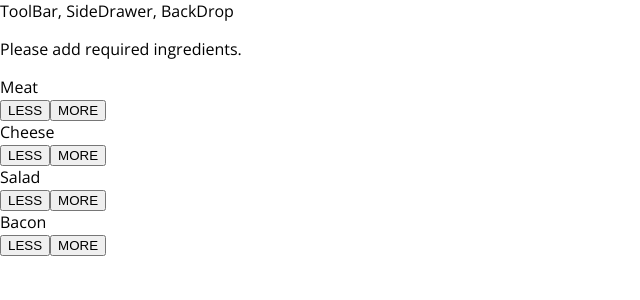
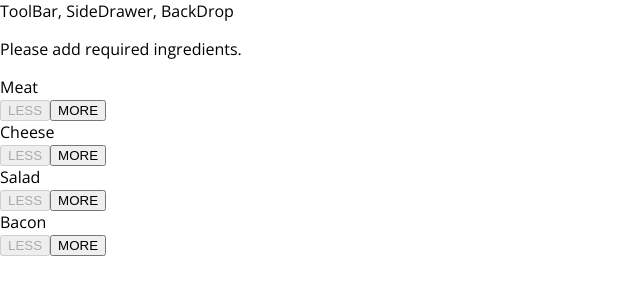
Before and after one commit to vaskarsarma/myburgerapp, a React app: page / in a window 1280 px wide. Shown: the top 300 px of the page, without its empty margins (0-640 px from the left). Built offline with nearby package versions, Linux system fonts and the light colour scheme.

Commit message:
Added handler to handle ingredient state +, - etc.

```diff
--- a/src/components/Burger/BuildControls/BuildControl/BuildControl.js
+++ b/src/components/Burger/BuildControls/BuildControl/BuildControl.js
@@ -5,8 +5,12 @@ const buildControl = (props) =>{
     return(
         <div className={classes.BuildControl}>
             <div className={classes.Label}>{props.Labels}</div>
-            <button className={classes.Less}>LESS</button>
-            <button className={classes.More}>MORE</button>
+            <button
+                className={classes.Less}
+                onClick={props.Removed}
+                disabled={props.disabled}
+                >LESS</button>
+            <button className={classes.More} onClick={props.Added}>MORE</button>
         </div>
     )
 };
--- a/src/components/Burger/BuildControls/BuildControls.js
+++ b/src/components/Burger/BuildControls/BuildControls.js
@@ -14,7 +14,13 @@ const buildControls =(props) =>{
         <div className={classes.BuildControls}>
             {
                 controls.map(ctrl => (
-                    <BuildControl key={ctrl.label} Labels={ctrl.label} />
+                    <BuildControl
+                    key={ctrl.label}
+                    Labels={ctrl.label}
+                    Added={() => props.addIngredient(ctrl.type)}
+                    Removed={()=>props.removeIngredient(ctrl.type)}
+                    disabled={props.disabled[ctrl.type]}
+                    />
                 ))
             }
         </div>
--- a/src/components/Burger/Burger.css
+++ b/src/components/Burger/Burger.css
@@ -3,6 +3,7 @@
     margin: auto;
     height: 250px;
     /* overflow: scroll; */
+    overflow: scroll;
     text-align: center;
     font-weight: bold;
     font-size: 1.2rem;
--- a/src/containers/BurgerBuilder/BurgerBuilder.js
+++ b/src/containers/BurgerBuilder/BurgerBuilder.js
@@ -3,21 +3,73 @@ import AUX from "../../hoc/hoc-aux";
 import Burger from "../../components/Burger/Burger";
 import BurgerControls from "../../components/Burger/BuildControls/BuildControls";
 
+const INGREDIENT_PRICE = {
+  salad: 0.5,
+  meat: 1.6,
+  bacon: 0.4,
+  cheese: 0.7
+}
+
 class BurgerBuilder extends Component {
-  state={
-    ingredient:{
+  state = {
+    ingredient: {
       salad: 0,
       meat: 0,
       bacon: 0,
-      cheese:0
-    }
+      cheese: 0
+    },
+    totalPrice: 4
+  }
+
+  addIngredientHandler = (type) => {
+    const ingCurrentCount = this.state.ingredient[type];
+    const ingUpdatedCount = ingCurrentCount + 1;
+    const newState = { ...this.state.ingredient };
+    newState[type] = ingUpdatedCount;
+
+    const oldPrice = this.state.totalPrice;
+    const ingredientPrice = INGREDIENT_PRICE[type];
+    const updatedPrice = oldPrice + ingredientPrice;
+
+    this.setState({
+      totalPrice: updatedPrice,
+      ingredient: newState
+    });
+  }
+
+  removeIngredientHandler = (type) => {
+    const ingCurrentCount = this.state.ingredient[type];
+
+    if (ingCurrentCount <= 0) return;
+
+    const ingUpdatedCount = (ingCurrentCount >= 0) ? ingCurrentCount - 1 : 0;
+    const newState = { ...this.state.ingredient };
+    newState[type] = ingUpdatedCount;
+
+    const oldPrice = this.state.totalPrice;
+    const ingredientPrice = INGREDIENT_PRICE[type];
+    const updatedPrice = oldPrice - ingredientPrice;
+
+    this.setState({
+      totalPrice: (updatedPrice > 4) ? updatedPrice : 4,
+      ingredient: newState
+    });
   }
 
   render() {
+    const disabledInfo= {...this.state.ingredient};
+    for(let key in disabledInfo){
+      disabledInfo[key]= disabledInfo[key] <= 0;
+    }
+
     return (
       <AUX>
-        <Burger ingredient={this.state.ingredient}/>
-        <BurgerControls />
+        <Burger ingredient={this.state.ingredient} />
+        <BurgerControls
+          addIngredient={this.addIngredientHandler}
+          removeIngredient={this.removeIngredientHandler}
+          disabled= {disabledInfo}
+        />
       </AUX>
     );
   }
```
